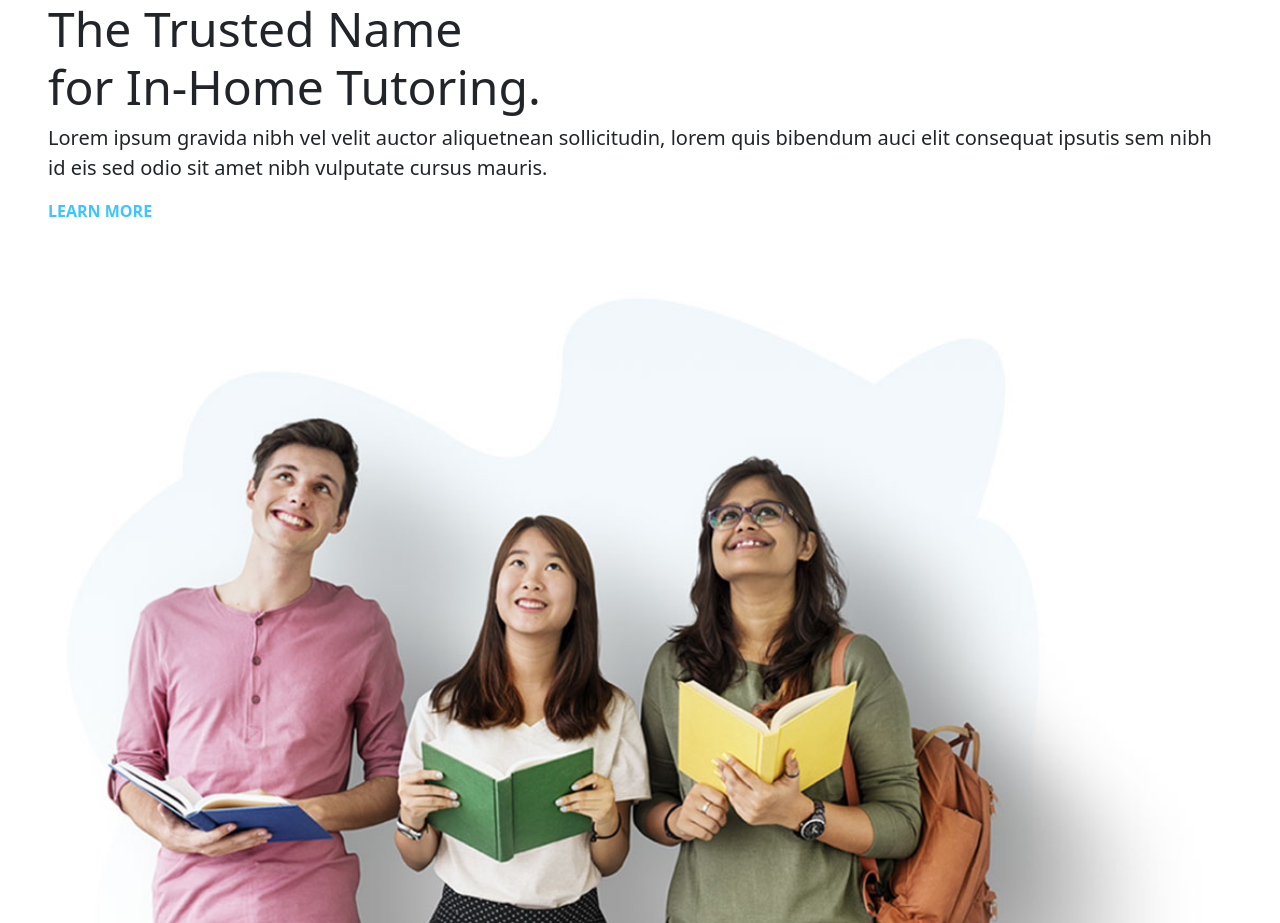
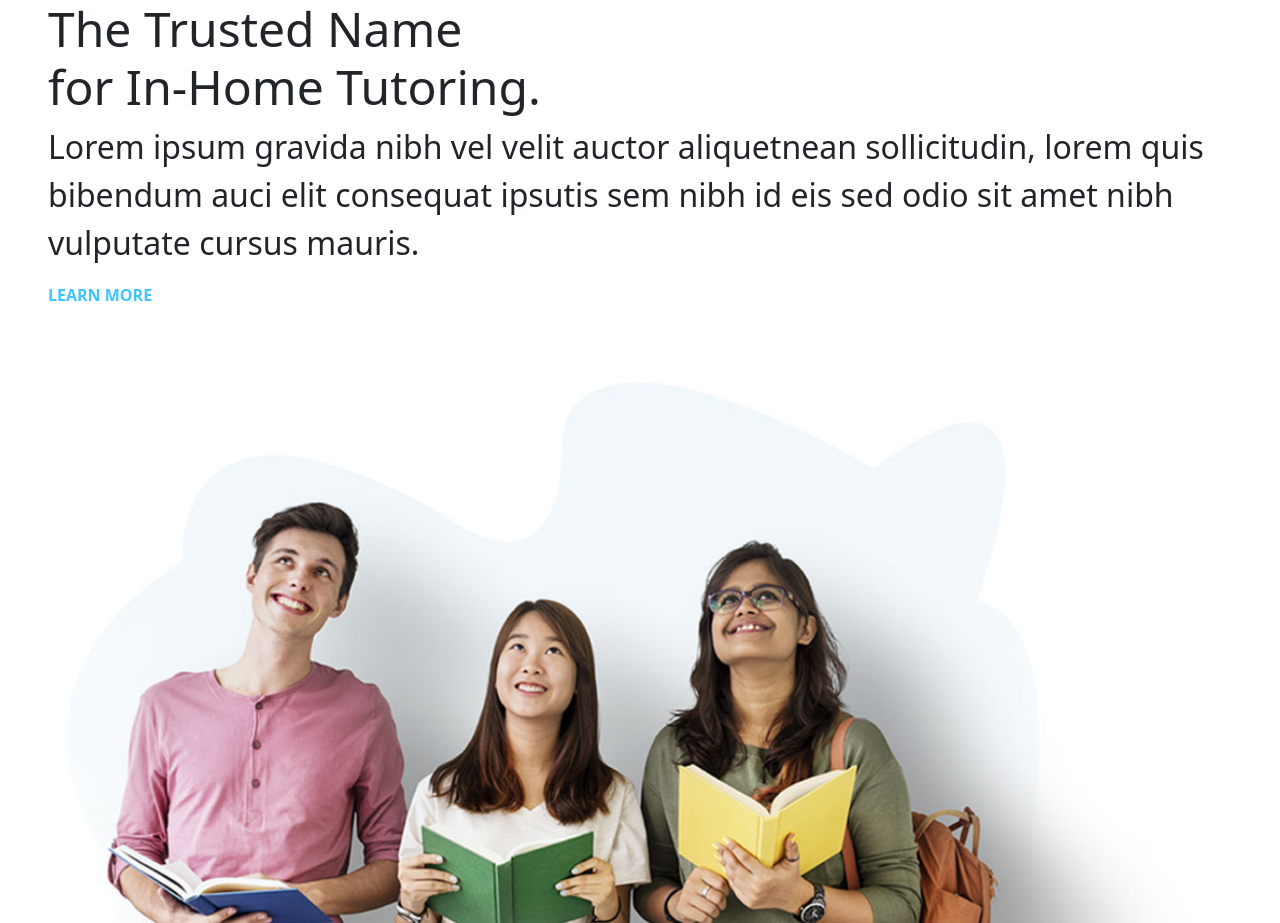
Before and after one commit to totarochristian/proj-html-vuejs, a Vue app: page / in a window 1280 px wide. Shown: the part 1040-1963 px from the top of the page. Built offline with nearby package versions, Linux system fonts and the light colour scheme.

Commit message:
Rise on the size of the in home tutoring component inner elements

```diff
--- a/src/components/Main/InHomeTutoringComponent.vue
+++ b/src/components/Main/InHomeTutoringComponent.vue
@@ -1,7 +1,7 @@
 <template>
   <div id="inHomeTutoring" class="m-4 p-4 d-flex flex-column justify-content-center align-items-start">
     <h2>The Trusted Name<br> for In-Home Tutoring.</h2>
-    <p class="fs-5">Lorem ipsum gravida nibh vel velit auctor aliquetnean sollicitudin, lorem quis bibendum auci elit consequat ipsutis sem nibh id eis sed odio sit amet nibh vulputate cursus mauris.</p>
+    <p class="fs-2">Lorem ipsum gravida nibh vel velit auctor aliquetnean sollicitudin, lorem quis bibendum auci elit consequat ipsutis sem nibh id eis sed odio sit amet nibh vulputate cursus mauris.</p>
     <a href="#" class="text-uppercase fw-bold">Learn more</a>
     <img src="/img/h5-img-1.jpg" alt="In-home tutoring image">
   </div>
```
